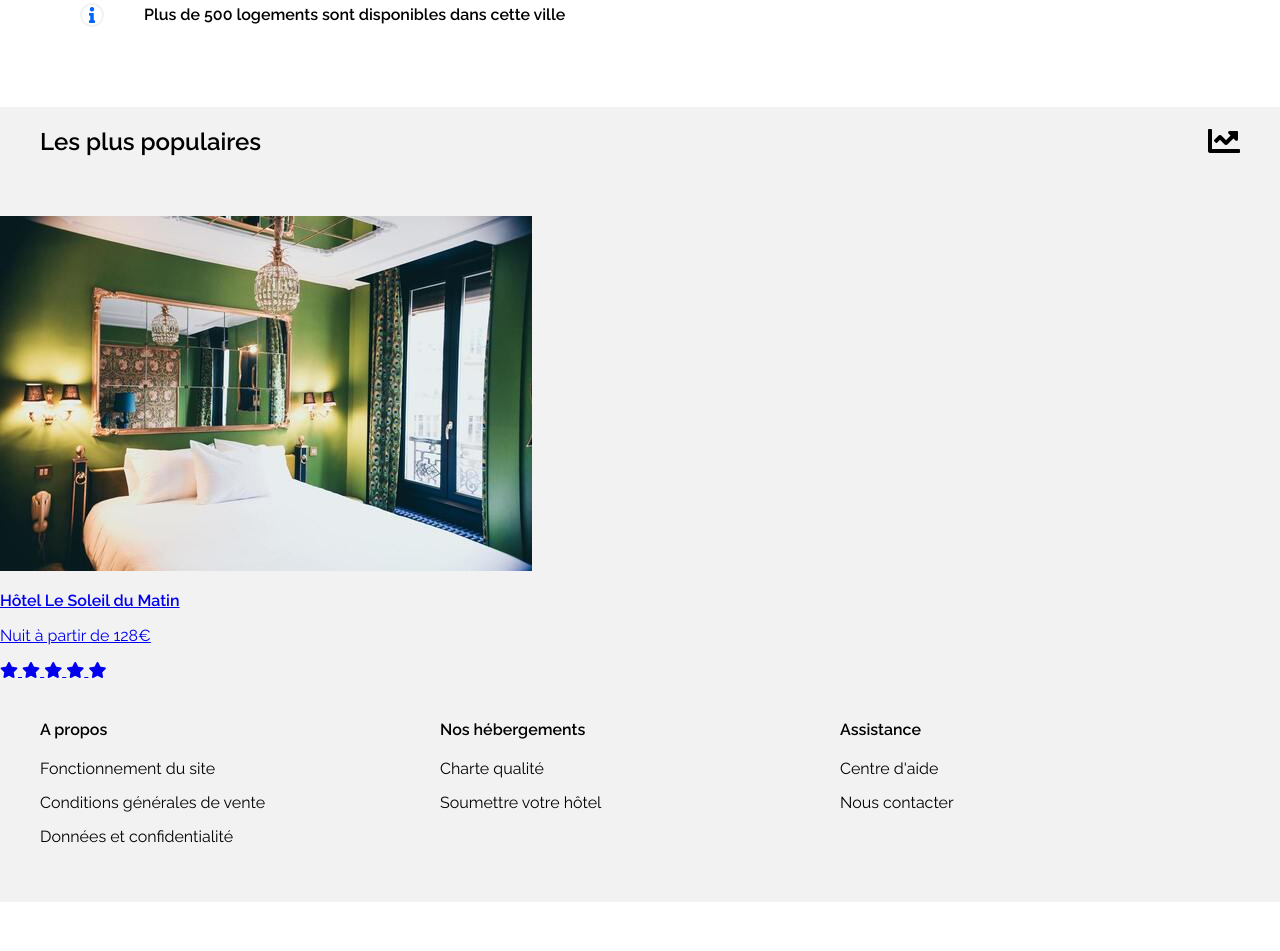
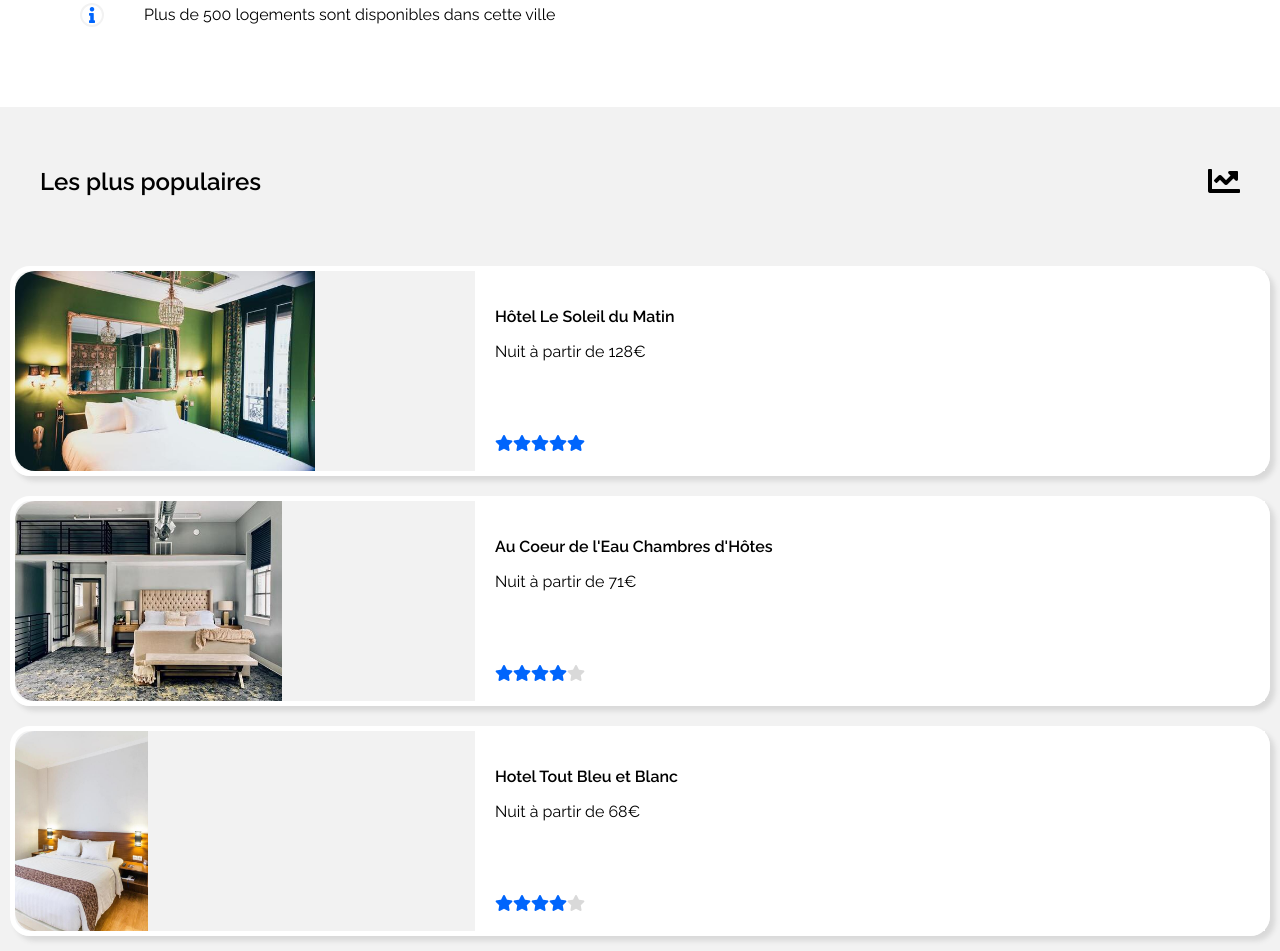
Before and after one commit to Priscille-LR/PriscilleLouisRose_2_271220, a plain HTML site: page index.html in a window 1280 px wide. Shown: the part 489-1440 px from the top of the page. Before the commit the page ends 1391 px from the top, so only its background shows below. Drawn offline with Linux system fonts and the light colour scheme.

Commit message:
add popular

```diff
--- a/index.html
+++ b/index.html
@@ -102,7 +102,7 @@
               <div class="filter_icon">
               <i class="fas fa-dog fa-1g"></i>
               </div>
-            <p>Animaux acceptés</p>
+            <p>Animaux autorisés</p>
             </div>
           </a>
 
@@ -112,7 +112,7 @@
               <i class="fas fa-info"></i>
             </div>
             <div class="info_alert_accomodation">
-              <p>Plus de 500 logements sont disponibles dans cette ville</p>
+              <p><span>Plus de 500 logements sont disponibles dans cette ville</span></p>
             </div>
           </div>
           </div>
@@ -123,30 +123,79 @@
             <h1>Les plus populaires</h1>
             <i class="fas fa-chart-line fa-2x"></i>
           </div>
-          <article class="card_etoile_du_matin">
-            <a href="#">
-              <div class="etoile_du_matin_picture">
-                <img
-                  src="images/hebergements/4_small/emile-guillemot-Bj_rcSC5XfE-unsplash.jpg"
-                  alt="photo Hotel Étoile du Matin"
-                />
+
+      <article>
+        <a class="thumbnail" href="#">
+          <img class="thumbnail_picture" src="images/hebergements/4_small/emile-guillemot-Bj_rcSC5XfE-unsplash.jpg"
+            alt="photo Hotel Étoile du Matin" />
+          <div class="thumbnail_content">
+            <div class="thumbnail_text">
+              <h3 class="hotel_name">Hôtel Le Soleil du Matin</h3>
+              <p class="price">Nuit à partir de 128€</p>
             </div>
-              <div class="etoile_du_matin_description">
-                <h3>Hôtel Le Soleil du Matin</h3>
-                <p>Nuit à partir de 128€</p>
-              </div>
-              <div class="stars">
+            <div class="rating">
               <i class="fas fa-star"></i>
               <i class="fas fa-star"></i>
               <i class="fas fa-star"></i>
               <i class="fas fa-star"></i>
               <i class="fas fa-star"></i>
             </div>
+          </div>
         </a>
     </article>
+
+    <article>
+      <a class="thumbnail" href="#">
+
+        <img class="thumbnail_picture" src="images/hebergements/4_small/aw-creative-VGs8z60yT2c-unsplash.jpg"
+          alt="photo Chambres d'Hôtes Au Coeur de l'Eau" />
+
+        <div class="thumbnail_content">
+          <div class="thumbnail_text">
+            <h3 class="hotel_name">Au Coeur de l'Eau Chambres d'Hôtes</h3>
+            <p class="price">Nuit à partir de 71€</p>
+          </div>
+          <div class="rating">
+            <i class="fas fa-star"></i>
+            <i class="fas fa-star"></i>
+            <i class="fas fa-star"></i>
+            <i class="fas fa-star"></i>
+            <i class="fas fa-star" style="color: #D9D9D9;"></i>
+          </div>
+        </div>
+      </a>
+    </article>
+
+    <article>
+      <a class="thumbnail" href="#">
+          <img class="thumbnail_picture" src="images/hebergements/4_small/febrian-zakaria-sjvU0THccQA-unsplash.jpg"
+            alt="photo Hotel Tout Bleu et Blanc" />
+        <div class="thumbnail_content">
+          <div class="thumbnail_text">
+            <h3 class="hotel_name">Hotel Tout Bleu et Blanc</h3>
+            <p class="price">Nuit à partir de 68€</p>
+          </div>
+          <div class="rating">
+            <i class="fas fa-star"></i>
+            <i class="fas fa-star"></i>
+            <i class="fas fa-star"></i>
+            <i class="fas fa-star"></i>
+            <i class="fas fa-star" style="color: #D9D9D9;"></i>
+          </div>
+        </div>
+      </a>
+    </article>
+
+
+
+
+
+
     </section>
   </div>
 
+
+      <!-- footer -->
       <footer>
         <div class="footer_item">
           <strong>A propos</strong>
--- a/styles.css
+++ b/styles.css
@@ -20,10 +20,13 @@ h2 {
 
 h3 {
   font-size: medium;
+  font-weight: bold;
+  color: black;
 }
 
 p {
   font-size: medium;
+  color: black;
 }
 
 
@@ -331,7 +334,7 @@ nav {
   width: 20px;
   height: 20px;
   border: 2px solid #f2f2f2;
-  border-radius: 30px;
+  border-radius: 50px;
   display: flex;
   justify-content: center;
   align-items: center;
@@ -355,6 +358,10 @@ nav {
   padding-left: 20px;
 }
 
+.filters span {
+  font-weight: normal;
+}
+
 @media screen and (min-width: 800px) {
 }
 
@@ -374,11 +381,53 @@ nav {
 }
 
 .popular {
+  display: flex;
+  flex-direction: column;
     background-color: #f2f2f2;
 }
 
+article {
+  display: flex;
+  justify-content: space-around;
+}
 
+.thumbnail {
+  display: flex;
+  justify-content: space-between;
+  border: 5px solid white;
+  border-radius: 20px;
+  box-shadow: 5px 5px 5px #D9D9D9;
+  text-decoration: none;
+  margin: 10px;
+  height: 200px;
+  width: 100%;
+}
 
+.thumbnail_picture {
+  display: flex;
+  max-width: 40%;
+  height: auto;
+  object-fit: cover;
+  border-radius: 20px 0px 0px 20px;
+}
+
+.thumbnail_content {
+  display: flex;
+  width: 60%;
+  flex-direction: column;
+  justify-content: space-between;
+  background-color: white;
+  padding: 20px;
+  overflow: hidden;
+}
+
+.rating {
+display: flex;
+}
+
+.fa-star {
+  color: #0065fc;
+}
 /* footer */
 
 footer {
```
Lines whose indentation alone changed are shown as unchanged.
